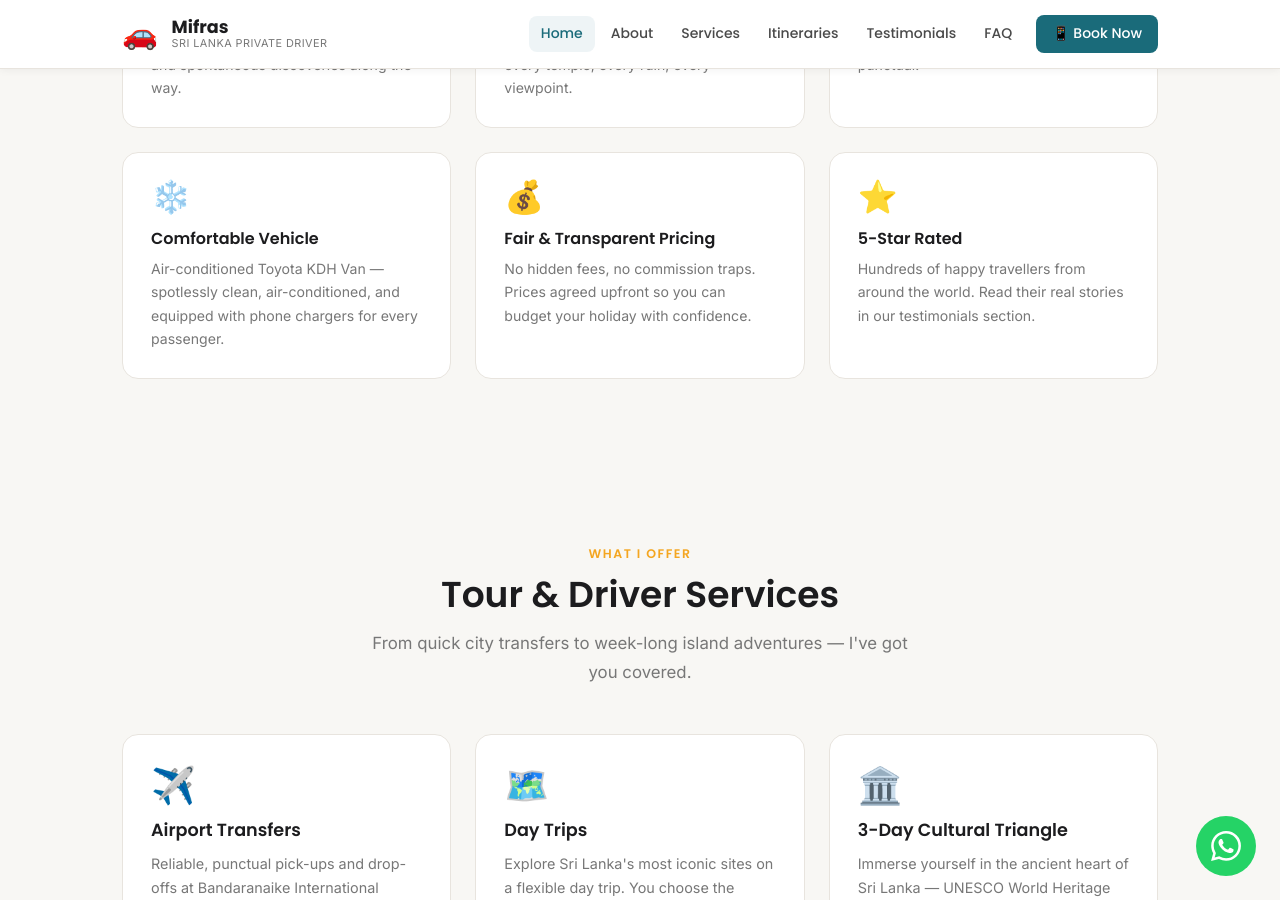
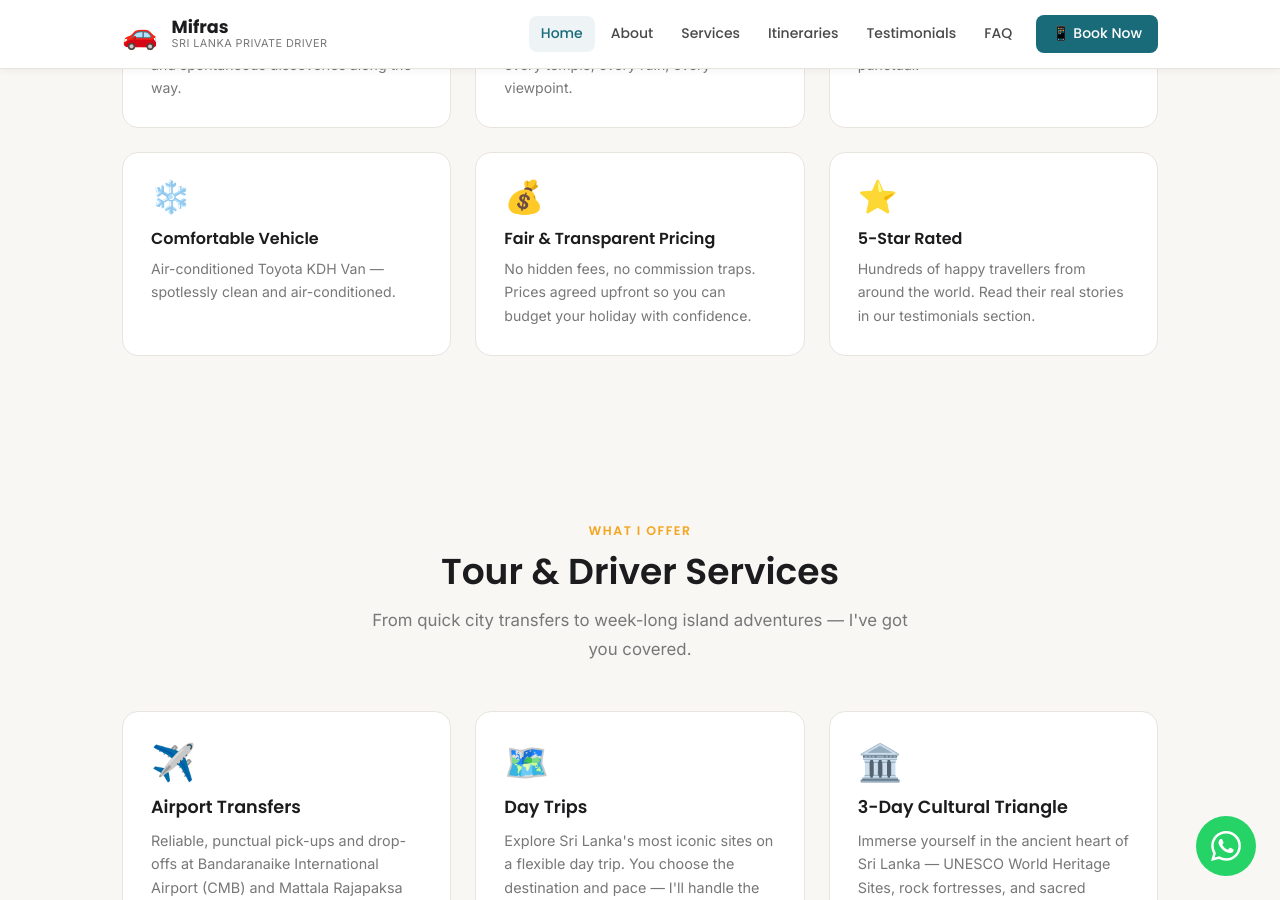
Before and after one commit to shukwong/srilanka, a Jekyll site: the page built from index.html, in a window 1280 px wide and 900 px high, scrolled down 1271 px. Built offline with Jekyll 4.4.1, drawn with Linux system fonts in a browser that asks for light colours.

Commit message:
Remove phone charger references from vehicle descriptions
https://claude.ai/code/session_017A8cwRfpFjntMkmyM4GT7Q

```diff
--- a/_data/faqs.yml
+++ b/_data/faqs.yml
@@ -14,7 +14,7 @@
 - question: What type of vehicle do you use?
   answer: >
     I use a well-maintained, air-conditioned Toyota KDH Van . The van is clean,
-    insured, and equipped with phone chargers.
+    insured.
 
 - question: What is your pricing structure?
   answer: >
--- a/index.html
+++ b/index.html
@@ -40,7 +40,7 @@ description: >
       <div class="feature-card">
         <span class="feature-icon" aria-hidden="true">❄️</span>
         <h3>Comfortable Vehicle</h3>
-        <p>{{ site.driver.vehicle }} — spotlessly clean, air-conditioned, and equipped with phone chargers for every passenger.</p>
+        <p>{{ site.driver.vehicle }} — spotlessly clean and air-conditioned.</p>
       </div>
       <div class="feature-card">
         <span class="feature-icon" aria-hidden="true">💰</span>
```
Also changed, not shown: _pages/about.md (+1 -1 lines).
